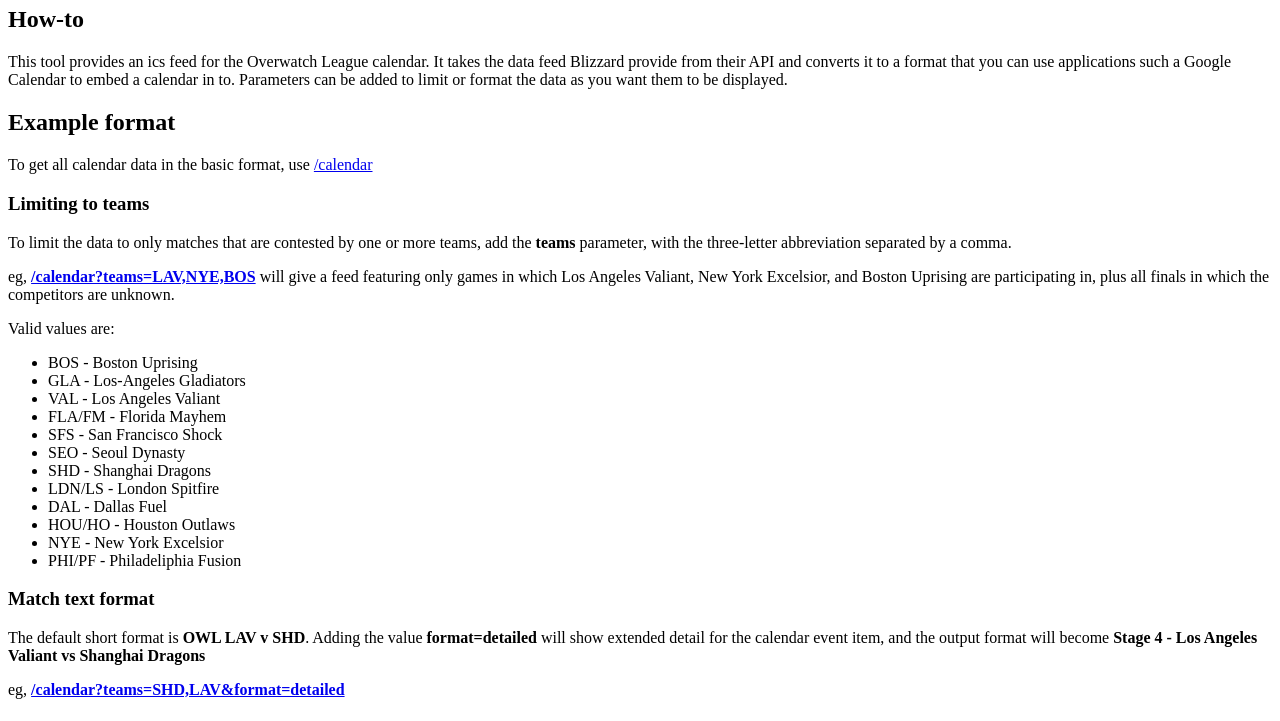
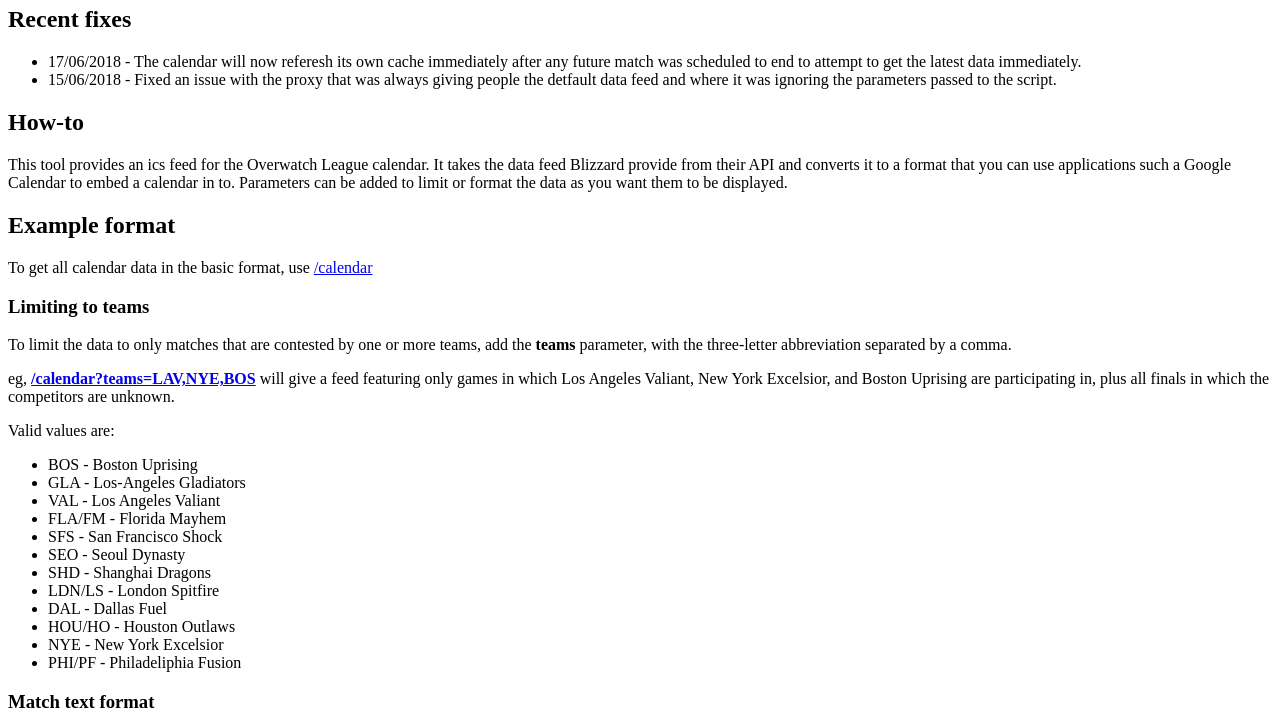
Before and after one commit to au5ton/owlcalendar, a website: page index.html in a window 1280 px wide. Shown: the part 60-781 px from the top of the page. Drawn offline with Linux system fonts and the light colour scheme.

Commit message:
Updated index with notes of recent changes.

```diff
--- a/index.html
+++ b/index.html
@@ -4,7 +4,12 @@
 	</head>
 	<body>
 		<h1>Overwatch League ICS calendar</h1>
-		<h2>How-to</h2>
+		<h2>Recent fixes</h2>
+		<ul>
+			<li>17/06/2018 - The calendar will now referesh its own cache immediately after any future match was scheduled to end to attempt to get the latest data immediately.</li>
+			<li>15/06/2018 - Fixed an issue with the proxy that was always giving people the detfault data feed and where it was ignoring the parameters passed to the script.</li>
+		</ul>
+ 		<h2>How-to</h2>
 		<p>This tool provides an ics feed for the Overwatch League calendar.  It takes the data feed Blizzard provide from their API and converts it to a format that you can use applications such a Google Calendar to embed a calendar in to.  Parameters can be added to limit or format the data as you want them to be displayed.</p>
 		<h2>Example format</h2>
 		<p>To get all calendar data in the basic format, use <a href="/calendar">/calendar</a></p>
```
